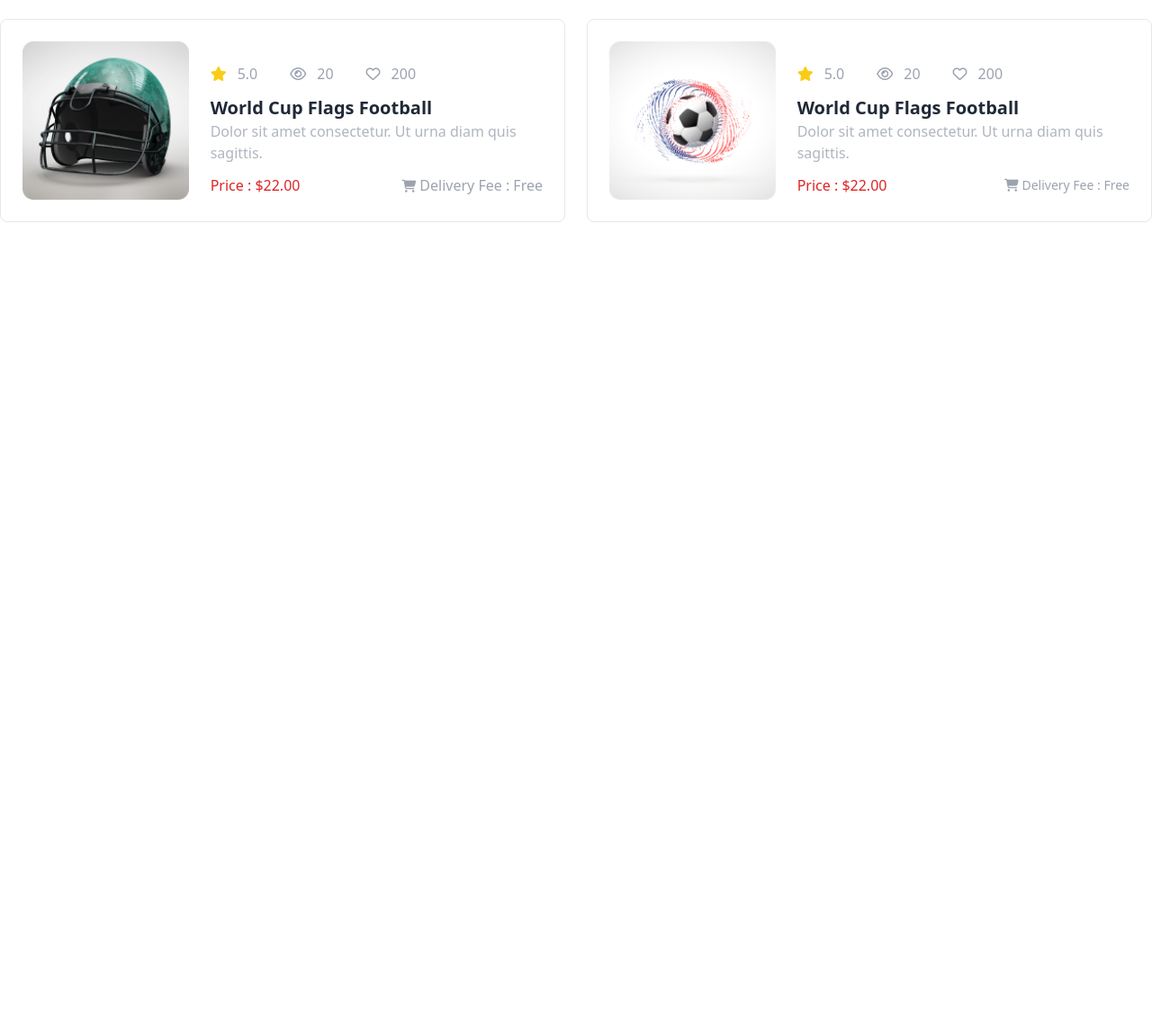
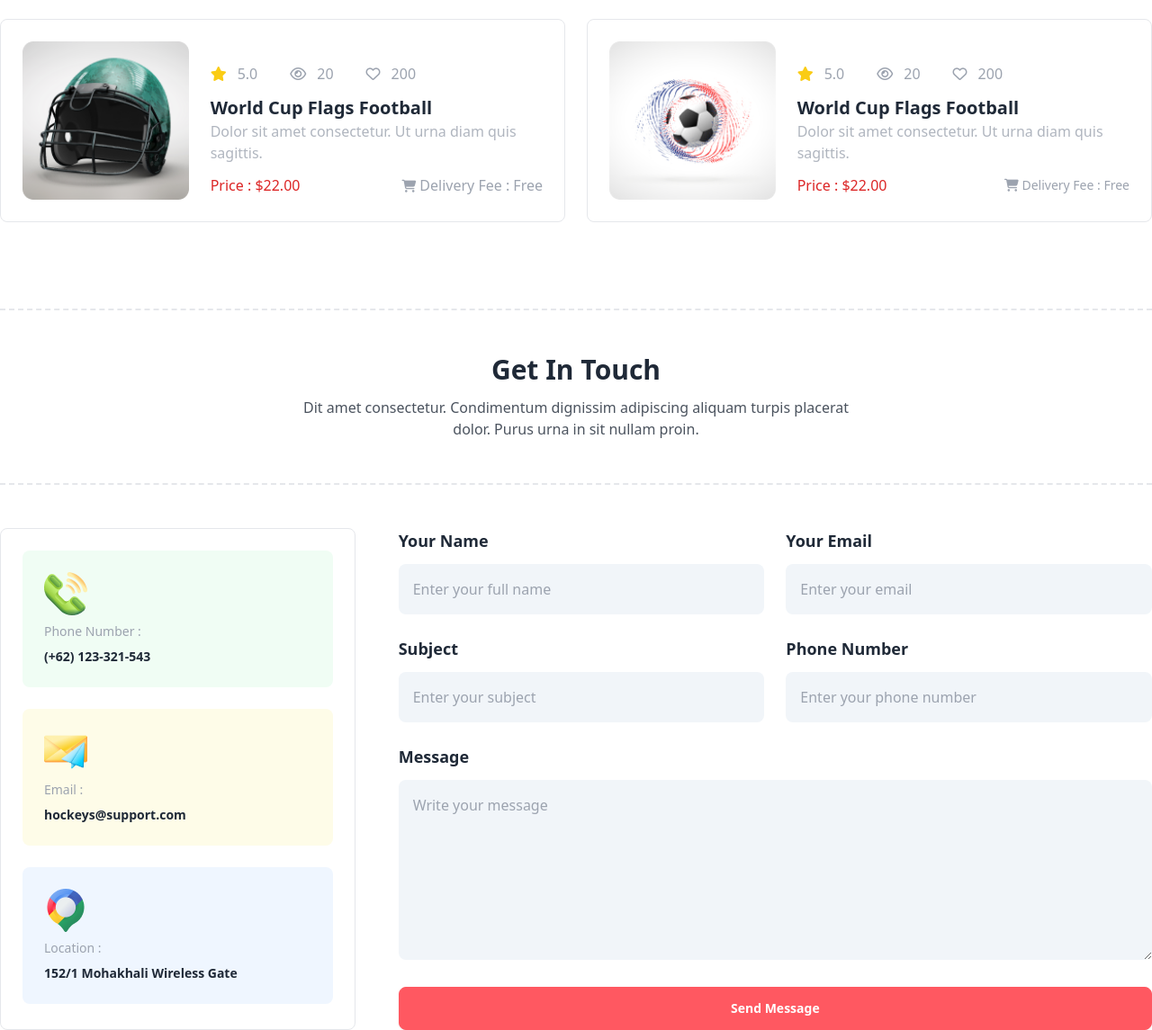
Before and after one commit to MDTAHSINURRAHMAN/Hockey, a plain HTML site: page index.html in a window 1280 px wide. Shown: the part 3066-4211 px from the top of the page at 90% size. Before the commit the page ends 3313 px from the top, so only its background shows below. Drawn offline with nearby package versions, Linux system fonts and the light colour scheme.

Commit message:
Get In Touch Section

```diff
--- a/index.html
+++ b/index.html
@@ -354,7 +354,10 @@
               </div>
               <div class="flex items-center gap-6 lg:justify-between">
                 <h6 class="text-red-600 text-base">Price : $22.00</h6>
-                <h6 class="text-gray-400 text-base text-sm"><i class="fa-solid fa-cart-shopping text-sm"></i>  Delivery Fee : Free</h6>
+                <h6 class="text-gray-400 text-base text-sm">
+                  <i class="fa-solid fa-cart-shopping text-sm"></i> Delivery Fee
+                  : Free
+                </h6>
               </div>
             </div>
           </div>
@@ -397,7 +400,10 @@
               </div>
               <div class="flex items-center gap-6 lg:justify-between">
                 <h6 class="text-red-600 text-base">Price : $22.00</h6>
-                <h6 class="text-gray-400 text-base text-sm"><i class="fa-solid fa-cart-shopping text-sm"></i>  Delivery Fee : Free</h6>
+                <h6 class="text-gray-400 text-base text-sm">
+                  <i class="fa-solid fa-cart-shopping text-sm"></i> Delivery Fee
+                  : Free
+                </h6>
               </div>
             </div>
           </div>
@@ -440,7 +446,10 @@
               </div>
               <div class="flex items-center gap-6 lg:justify-between">
                 <h6 class="text-red-600 text-base">Price : $22.00</h6>
-                <h6 class="text-gray-400 text-base text-sm"><i class="fa-solid fa-cart-shopping text-sm"></i>  Delivery Fee : Free</h6>
+                <h6 class="text-gray-400 text-base text-sm">
+                  <i class="fa-solid fa-cart-shopping text-sm"></i> Delivery Fee
+                  : Free
+                </h6>
               </div>
             </div>
           </div>
@@ -483,7 +492,10 @@
               </div>
               <div class="flex items-center gap-6 lg:justify-between">
                 <h6 class="text-red-600 text-base">Price : $22.00</h6>
-                <h6 class="text-gray-400 text-base text-sm"><i class="fa-solid fa-cart-shopping text-sm"></i> Delivery Fee : Free</h6>
+                <h6 class="text-gray-400 text-base text-sm">
+                  <i class="fa-solid fa-cart-shopping text-sm"></i> Delivery Fee
+                  : Free
+                </h6>
               </div>
             </div>
           </div>
@@ -527,7 +539,8 @@
               <div class="flex items-center gap-6 lg:justify-between">
                 <h6 class="text-red-600 text-base">Price : $22.00</h6>
                 <h6 class="text-gray-400 text-base">
-                  <i class="fa-solid fa-cart-shopping text-sm"></i>  Delivery Fee : Free
+                  <i class="fa-solid fa-cart-shopping text-sm"></i> Delivery Fee
+                  : Free
                 </h6>
               </div>
             </div>
@@ -571,8 +584,72 @@
               </div>
               <div class="flex items-center lg:justify-between">
                 <h6 class="text-red-600 text-base">Price : $22.00</h6>
-                <h6 class="text-gray-400 text-base text-sm"><i class="fa-solid fa-cart-shopping text-sm"></i>  Delivery Fee : Free</h6>
+                <h6 class="text-gray-400 text-base text-sm">
+                  <i class="fa-solid fa-cart-shopping text-sm"></i> Delivery Fee
+                  : Free
+                </h6>
               </div>
+            </div>
+          </div>
+        </div>
+      </section>
+      <!-- Get In Touch Section -->
+      <section class="mt-24">
+        <div
+          class="border-y-[2px] border-dashed py-12 text-center flex flex-col items-center justify-center"
+        >
+          <h3 class="text-3xl font-bold mb-3">Get In Touch</h3>
+          <p class="opacity-80 w-1/2">
+            Dit amet consectetur. Condimentum dignissim adipiscing aliquam
+            turpis placerat dolor. Purus urna in sit nullam proin.
+          </p>
+        </div>
+        <div class="grid grid-cols-1 lg:grid-cols-3 gap-12 mt-12">
+          <div class="border rounded-lg p-6 space-y-6">
+            <div class="bg-green-50 p-6 rounded-lg space-y-2">
+              <img src="./Images/phone.png" alt="" />
+              <p class="text-sm text-gray-400">Phone Number :</p>
+              <h6 class="text-sm font-bold">(+62) 123-321-543</h6>
+            </div>
+            <div class="bg-yellow-50 p-6 rounded-lg space-y-2">
+              <img src="./Images/sms.png" alt="" />
+              <p class="text-sm text-gray-400">Email :</p>
+              <h6 class="text-sm font-bold">hockeys@support.com</h6>
+            </div>
+            <div class="bg-blue-50 p-6 rounded-lg space-y-2">
+              <img src="./Images/map.png" alt="" />
+              <p class="text-sm text-gray-400">Location :</p>
+              <h6 class="text-sm font-bold">152/1 Mohakhali Wireless Gate</h6>
+            </div>
+          </div>
+          <div class="lg:col-span-2">
+            <div class="grid grid-cols-1 lg:grid-cols-2 gap-6">
+              <div>
+                <label class="text-lg font-semibold" for="">Your Name</label>
+                <br>
+                <input class="mt-3 p-4 border-none outline-none bg-slate-100 rounded-lg w-full" type="text" name="" id="" placeholder="Enter your full name">
+              </div>
+              <div>
+                <label class="text-lg font-semibold" for="">Your Email</label>
+                <br>
+                <input class="mt-3 p-4 border-none outline-none bg-slate-100 rounded-lg w-full" type="text" name="" id="" placeholder="Enter your email">
+              </div>
+              <div>
+                <label class="text-lg font-semibold" for="">Subject</label>
+                <br>
+                <input class="mt-3 p-4 border-none outline-none bg-slate-100 rounded-lg w-full" type="text" name="" id="" placeholder="Enter your subject">
+              </div>
+              <div>
+                <label class="text-lg font-semibold" for="">Phone Number</label>
+                <br>
+                <input class="mt-3 p-4 border-none outline-none bg-slate-100 rounded-lg w-full" type="text" name="" id="" placeholder="Enter your phone number">
+              </div>
+              <div class="lg:col-span-2">
+                <label class="text-lg font-semibold" for="">Message</label>
+                <br>
+                <textarea rows="7" class="mt-3 p-4 border-none outline-none bg-slate-100 rounded-lg w-full" name="" id="" placeholder="Write your message"></textarea>
+              </div>
+              <button class="btn btn-error text-white lg:col-span-2">Send Message</button>
             </div>
           </div>
         </div>
```
Also changed, not shown: Images/map.png (renamed from Images/Group 1171275321.png), Images/phone.png (renamed from Images/Group 1171275317.png), Images/sms.png (renamed from Images/Group 1171275318.png).
